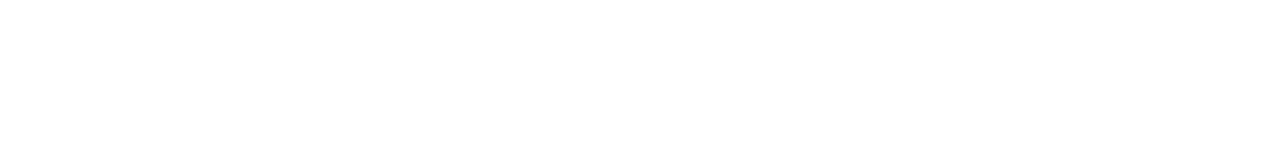
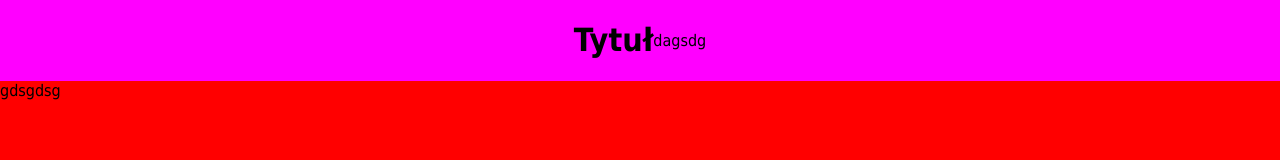
Before and after one commit to Stefankow20p/planner, a plain HTML site: page public/index.html in a window 1280 px wide. Drawn offline with Linux system fonts and the light colour scheme.

Commit message:
Add files via upload

```diff
--- a/public/index.html
+++ b/public/index.html
@@ -6,13 +6,17 @@
     <meta http-equiv="X-UA-Compatible" content="IE=edge">
     <meta name="viewport" content="width=device-width, initial-scale=1.0">
     <link rel="stylesheet" href="style/style.css">
-    <title>Planner</title>
+    <title>Planer</title>
 </head>
 
 <body>
     <header>
-
+        <h1>Tytuł</h1>
+        dagsdg
     </header>
+    <main>
+        gdsgdsg
+    </main>
 </body>
 
 </html>
--- a/public/style/style.css
+++ b/public/style/style.css
@@ -1,3 +1,26 @@
+*{
+    font-family: Tahoma, sans-serif;
+}
 body{
     margin: 0;
+    display: flex;
+    flex-flow: column nowrap;
+    justify-content: center;
+    align-items: center;
+    min-height: 100vh;
+
 }
+
+header{
+    display: flex;
+    flex-flow: row nowrap;
+    justify-content: center;
+    align-items: center;
+    background-color: #f0f;
+    width: 100%;
+}
+main{
+    background-color: #f00;
+    flex-grow: 1;
+    width: 100%;
+}
```
